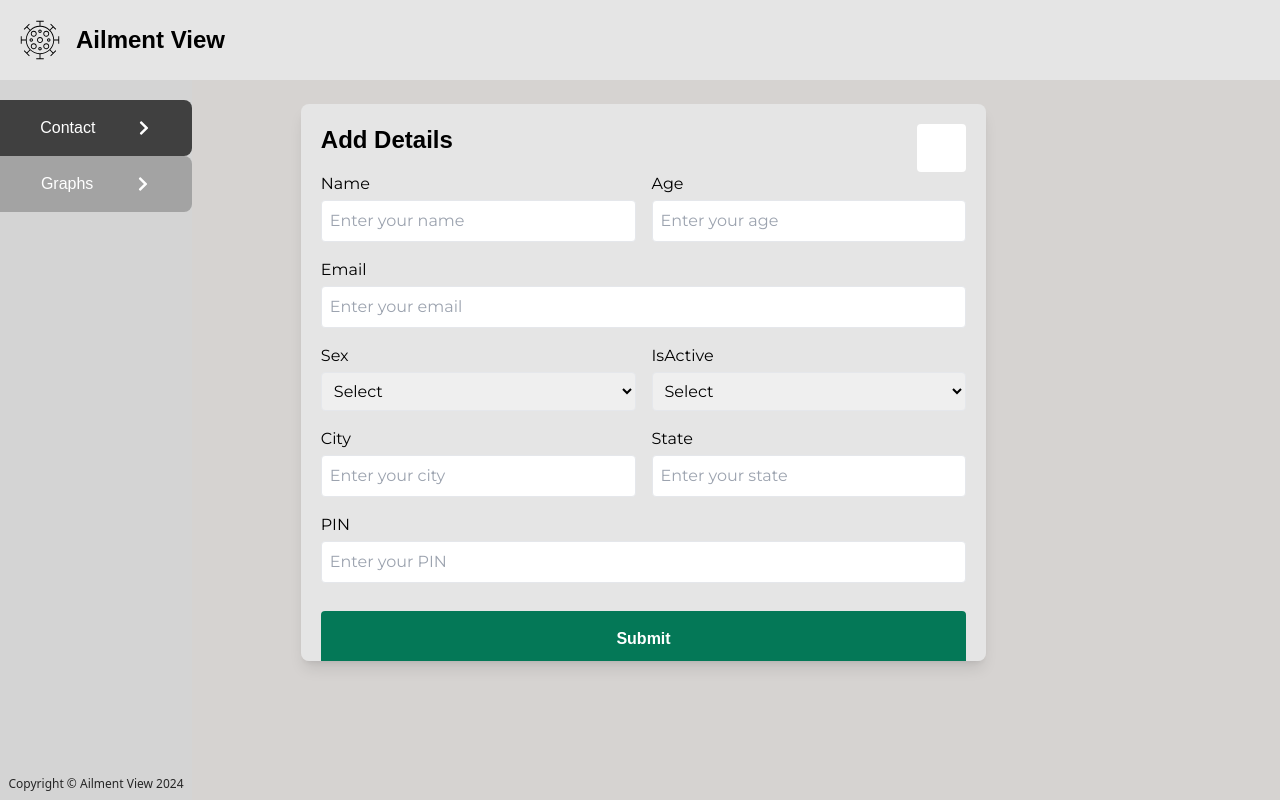
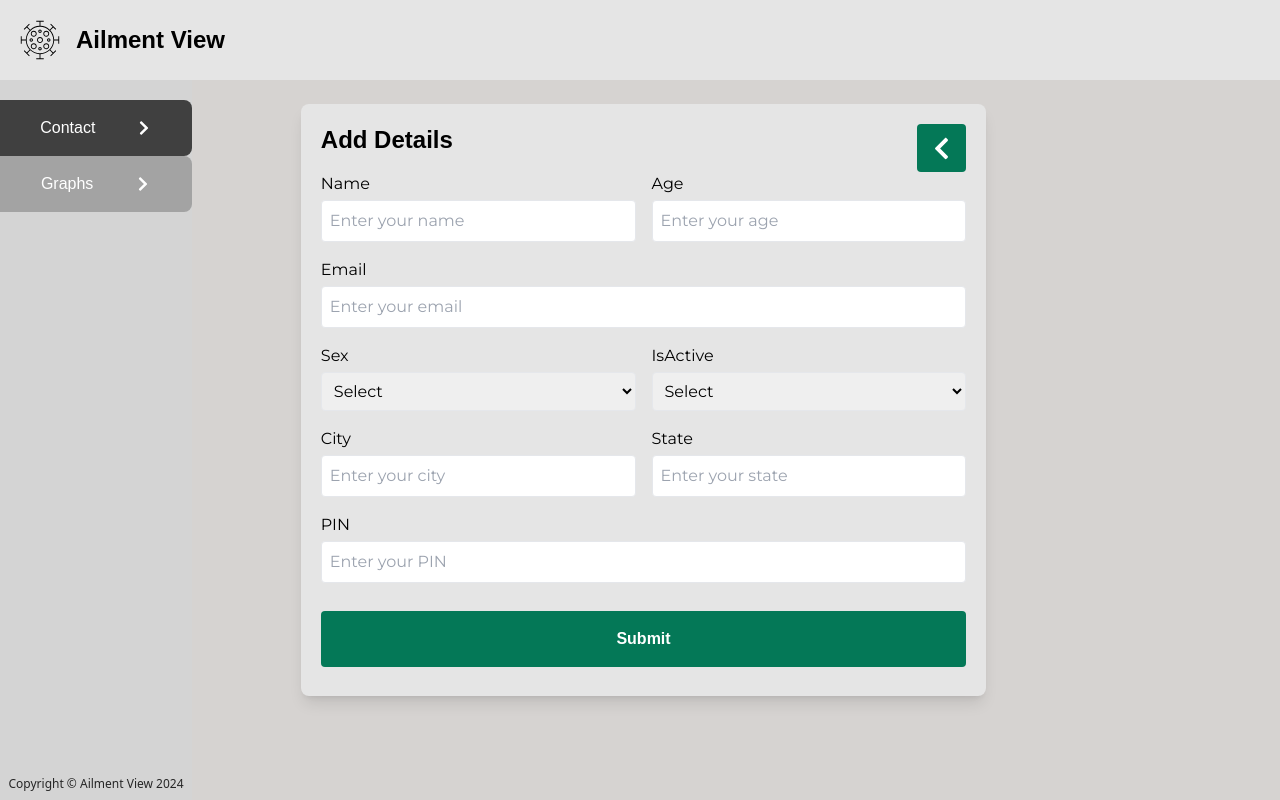
Before and after one commit to Adithej/ailment-view, a React (Create React App) app: page /contact/new in a window 1280 px wide. Built offline with nearby package versions, Linux system fonts and the light colour scheme; a web font is replaced by a local one.

Commit message:
fix: card size

```diff
--- a/src/components/ContactForm.tsx
+++ b/src/components/ContactForm.tsx
@@ -59,15 +59,10 @@ const ContactForm: React.FC = () => {
   }
 
   return (
-    <div className='w-[70%] h-[80%] p-5 bg-neutral-200 shadow-lg rounded-lg overflow-auto flex flex-col'>
+    <div className='w-[70%] h-[85%] p-5 bg-neutral-200 shadow-lg rounded-lg overflow-auto flex flex-col'>
       <div className='flex justify-between'>
         <h1 className='text-2xl font-palanquin font-bold mb-4'>Add Details</h1>
-        <Button
-          primary
-          outline
-          className='px-3'
-          onClick={() => navigate('/contact')}
-        >
+        <Button primary className='px-3' onClick={() => navigate('/contact')}>
           <FaChevronLeft size={25} />
         </Button>
       </div>
--- a/src/pages/ContactDetail.tsx
+++ b/src/pages/ContactDetail.tsx
@@ -76,14 +76,13 @@ const ContactDetail: React.FC = () => {
         <Sidebar />
       </section>
       <section className='bg-stone-300 flex flex-col pl-[10%] pt-6'>
-        <div className='w-[70%] h-[80%] p-5 bg-neutral-200 shadow-lg rounded-lg overflow-auto flex flex-col'>
+        <div className='w-[70%] h-[85%] p-5 bg-neutral-200 shadow-lg rounded-lg overflow-auto flex flex-col'>
           <div className='flex justify-between'>
             <h1 className='text-2xl font-palanquin font-bold mb-4'>
               Edit Details
             </h1>
             <Button
               primary
-              outline
               className='px-3'
               onClick={() => navigate('/contact')}
             >
```
